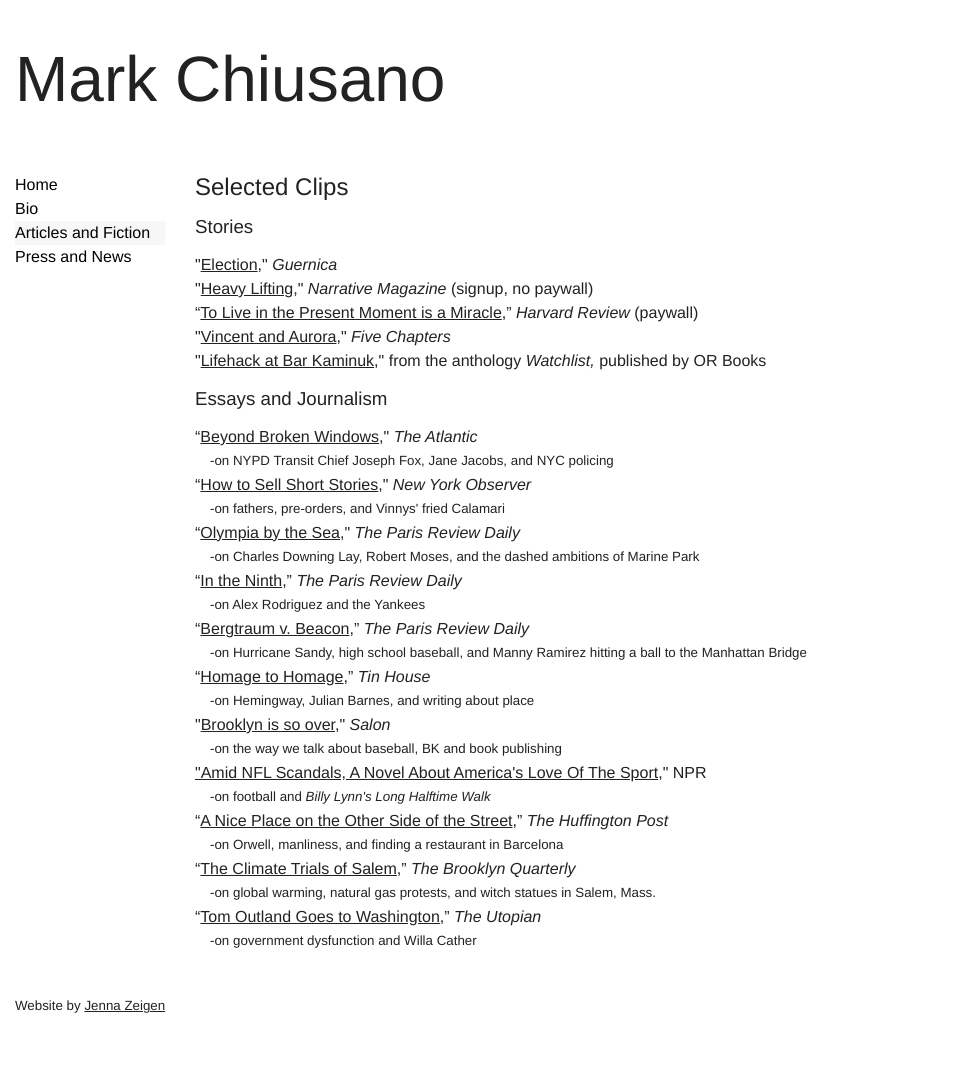
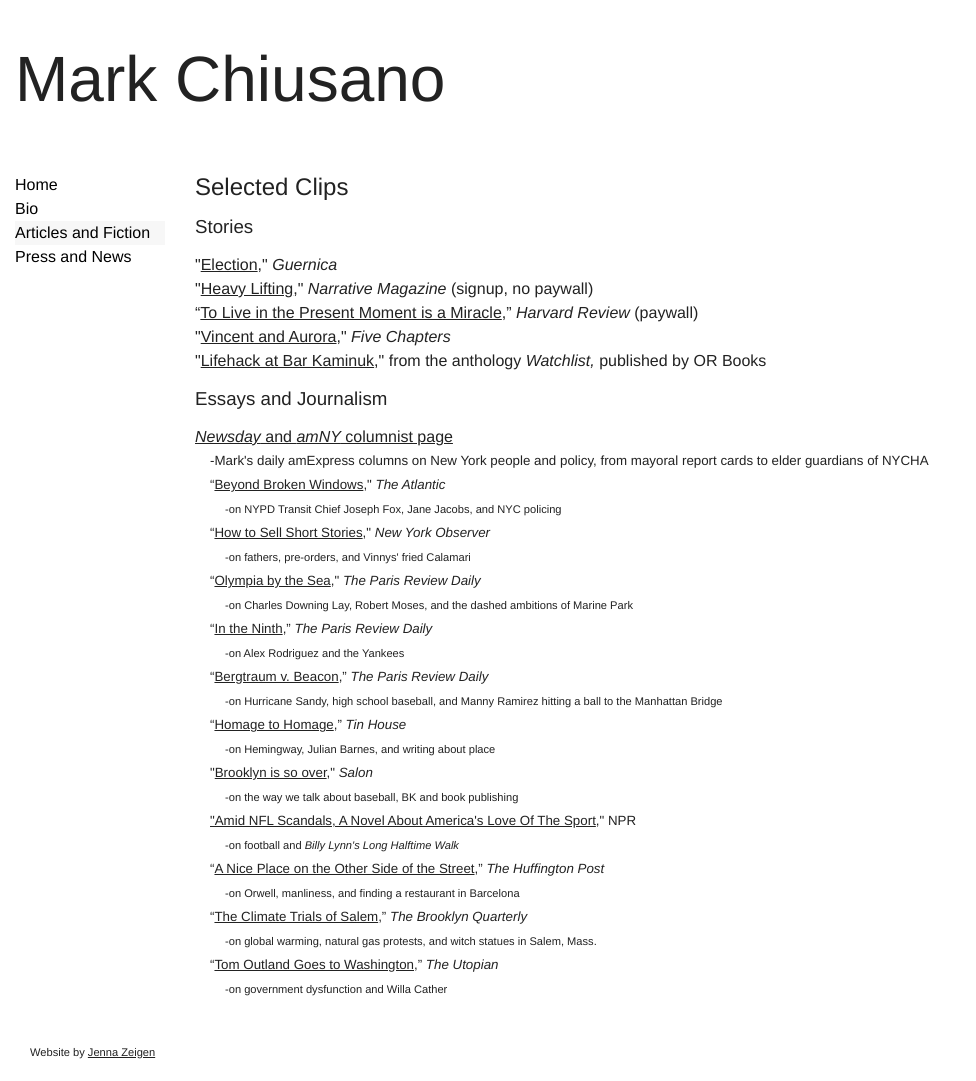
Before and after one commit to mjchiusano/mjchiusano.github.io, a Jekyll site: the page built from work.html, in a window 1280 px wide. Shown: the whole page, without its empty margins (0-976 px from the left). Built offline with Jekyll 4.4.1, drawn with Linux system fonts in a browser that asks for light colours; Markdown is read by kramdown in place of the engine named in the settings; before the commit the page ends 1033 px from its top, so only the background shows below that.

Commit message:
amexpress2

```diff
--- a/work.html
+++ b/work.html
@@ -20,6 +20,9 @@
 <div class="gutter-pad-bottom">
 <h3 class="gutter-pad-bottom">Essays and Journalism</h3>
 <ul>
+   <li><a href="http://http://www.amny.com/opinion/columnists/mark-chiusano"><i>Newsday</i> and <i>amNY</i> columnist page</a>
+ <small class="gutter-pad-left">-Mark's daily amExpress columns on New York people and policy, from mayoral report cards to elder guardians of NYCHA</li>
+
   <li>“<a href="http://www.theatlantic.com/national/archive/2014/11/joe-fox-broken-windows/382668/">Beyond Broken Windows</a>," <i>The Atlantic</i>
  <small class="gutter-pad-left">-on NYPD Transit Chief Joseph Fox, Jane Jacobs, and NYC policing</small></li>
 
```
